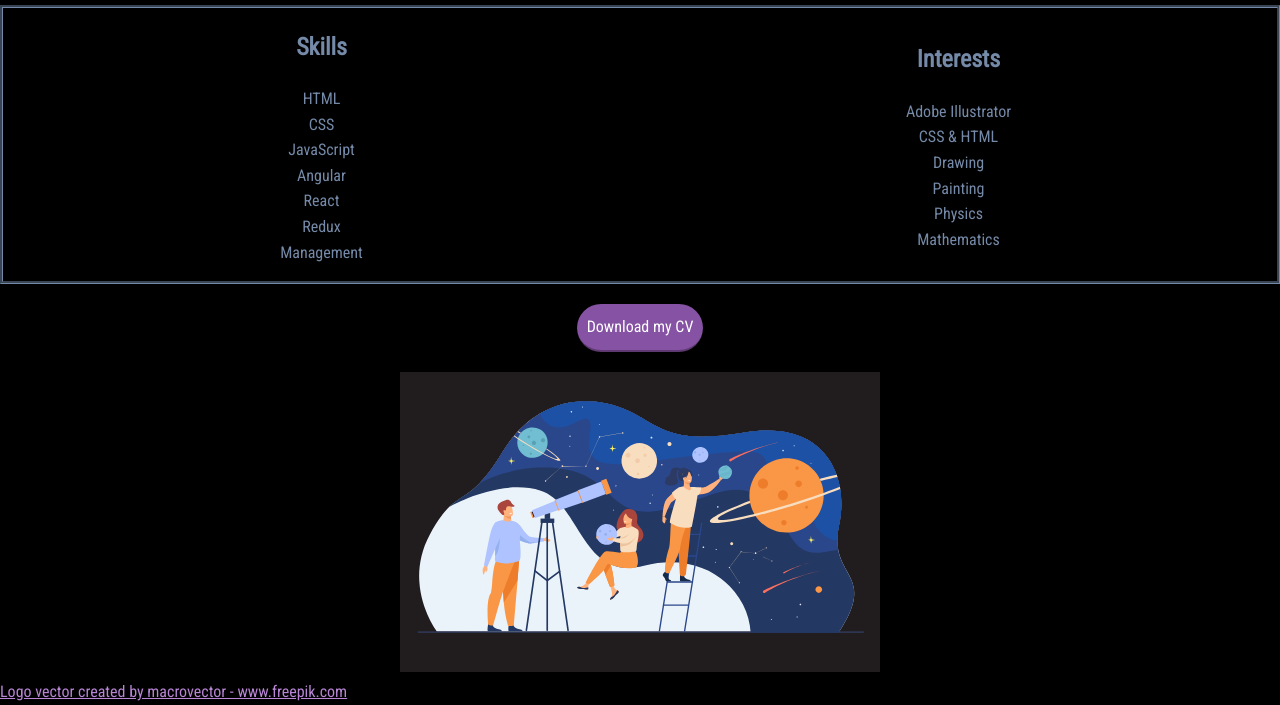
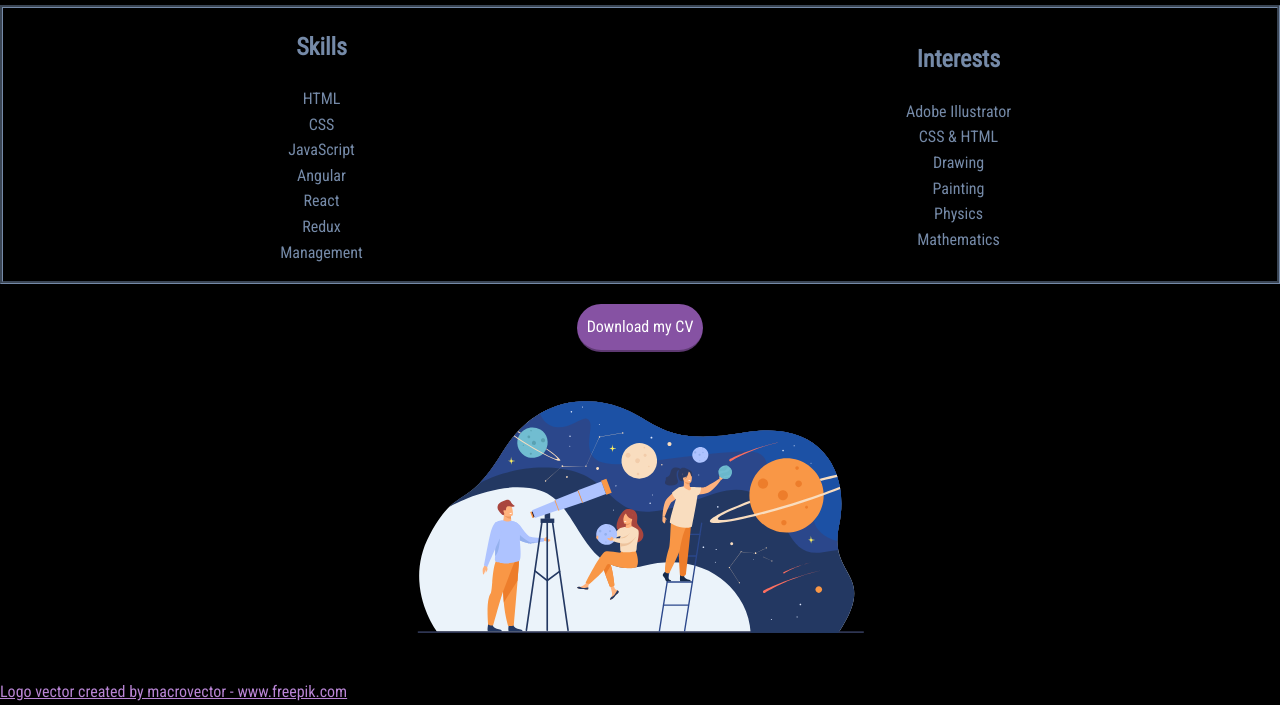
Before and after one commit to tobias-fletcher/My-Website, a plain HTML site: page about.html in a window 1280 px wide. Shown: the part 181-886 px from the top of the page. Drawn offline with nearby package versions, Linux system fonts and the light colour scheme; a script that the page names is missing.

```diff
--- a/about.html
+++ b/about.html
@@ -79,7 +79,7 @@
     <svg width="auto" height="300px" viewBox="0 0 4266.6665 2666.6667">
         <g transform="matrix(1.3333333,0,0,-1.3333333,0,2666.6667)">
             <g id="g12" transform="scale(0.1)">
-                <path d="M 0,0 H 32000 V 20000 H 0 Z" style="fill:#211c1d;fill-opacity:1;fill-rule:nonzero;stroke:none"
+                <path d="M 0,0 H 32000 V 20000 H 0 Z" style="fill:black;fill-opacity:1;fill-rule:nonzero;stroke:none"
                     id="path14" />
                 <path
                     d="m 29225,2600.3 -5846.9,18.2 -20904.09,64.8 c 0,0 -2336.393,3064.1 -481.1,6487.8 515.8,951.9 930.75,1490.4 1312.69,1856.4 l 0.12,0.1 c 642.02,615.6 1190.84,744 1969.15,1530.3 423.92,428.3 915.93,1051.8 1528.21,2055.5 754.16,1236.3 1623.86,2073.2 2529.98,2611.7 1983.44,1178.5 4142.04,926.4 5649.74,299.8 2196.4,-913 2782.4,-2464.8 7986.8,-1559.3 5204.2,905.5 7042.8,-2705.2 6295.3,-6212.9 -81.9,-384.2 -113.8,-721.4 -109.5,-1022.5 3.1,-217 25.1,-415.3 61.1,-598.9 368.8,-1887 2199.7,-2231.9 8.5,-5531"
```
